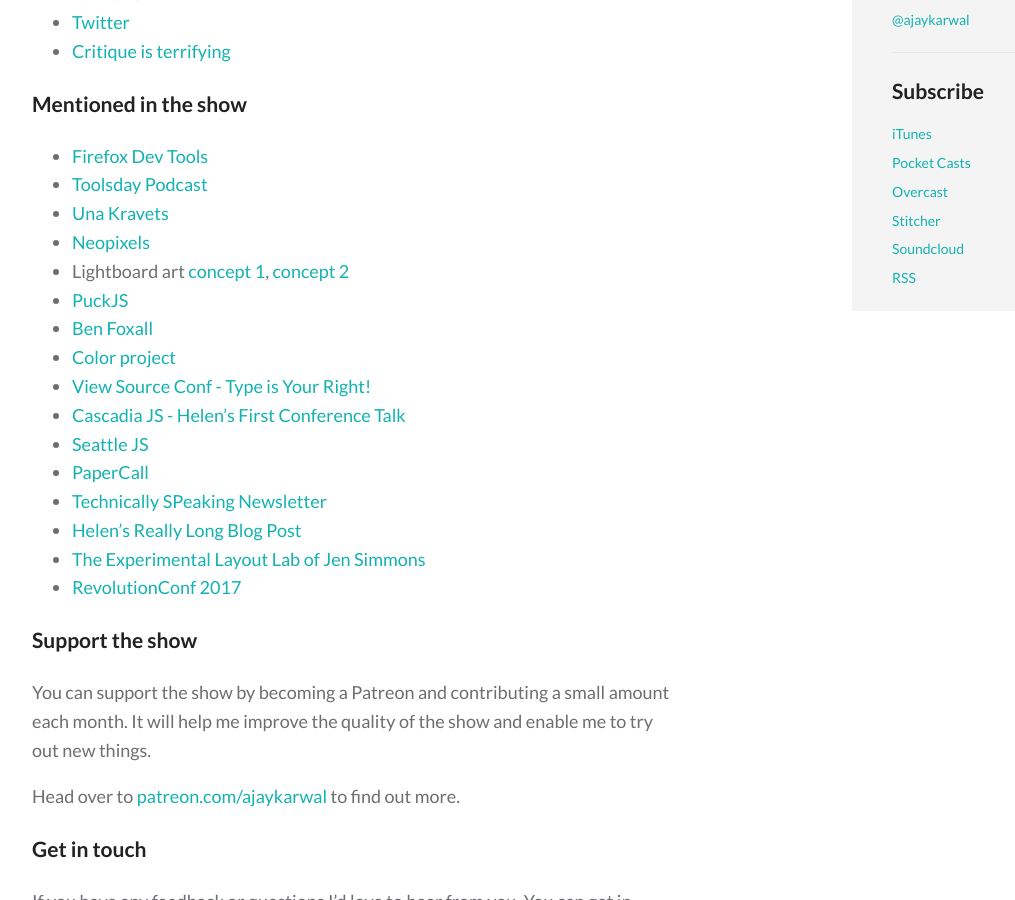
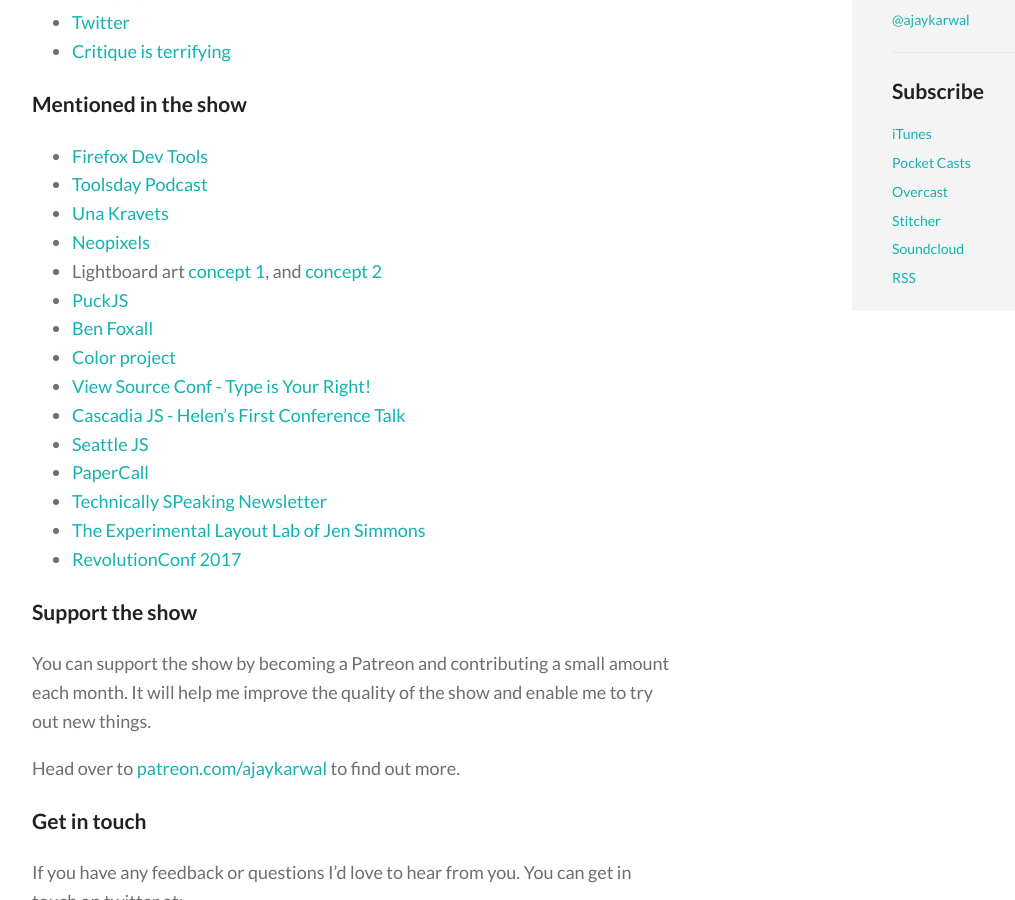
Before and after one commit to ajaykarwal/inspect-fm, a Jekyll site: the page built from _posts/2017-05-23-episode-08.md, in a window 1280 px wide and 900 px high, scrolled down 502 px. Shown: the whole window, without its empty margins (8-1023 px from the left). Built offline with Jekyll 4.4.1, drawn with Linux system fonts in a browser that asks for light colours; comment, search, counter and statistics services are not loaded.

Commit message:
Updated links

```diff
--- a/_posts/2017-05-23-episode-08.md
+++ b/_posts/2017-05-23-episode-08.md
@@ -23,12 +23,12 @@
 
 ### Mentioned in the show
 
-- [Firefox Dev Tools]()
-- [Toolsday Podcast]()
-- [Una Kravets]()
+- [Firefox Dev Tools](https://developer.mozilla.org/docs/Tools)
+- [Toolsday Podcast](http://toolsday.io/episodes/firefoxdev.html)
+- [Una Kravets](https://twitter.com/Una)
 - [Neopixels](https://www.adafruit.com/product/1586)
-- Lightboard art [concept 1](https://dribbble.com/shots/2029948-), [concept 2](https://dribbble.com/shots/2097994-Living-Room)
-- [PuckJS]()
+- Lightboard art [concept 1](https://dribbble.com/shots/2029948-), and [concept 2](https://dribbble.com/shots/2097994-Living-Room)
+- [PuckJS](https://www.puck-js.com/)
 - [Ben Foxall](https://twitter.com/benjaminbenben)
 - [Color project](https://twitter.com/helenvholmes/status/784457336626618368)
 - [View Source Conf - Type is Your Right!](https://viewsourceconf.org/berlin-2016/#typography_summary)
@@ -36,7 +36,6 @@
 - [Seattle JS](http://seattlejs.com/)
 - [PaperCall](https://www.papercall.io/)
 - [Technically SPeaking Newsletter](https://techspeak.email/)
-- [Helen's Really Long Blog Post](........)
 - [The Experimental Layout Lab of Jen Simmons](http://labs.jensimmons.com/)
 - [RevolutionConf 2017](https://ti.to/revolutionva/revolutionconf-2017?discount_code=HOLMES)
 
```
